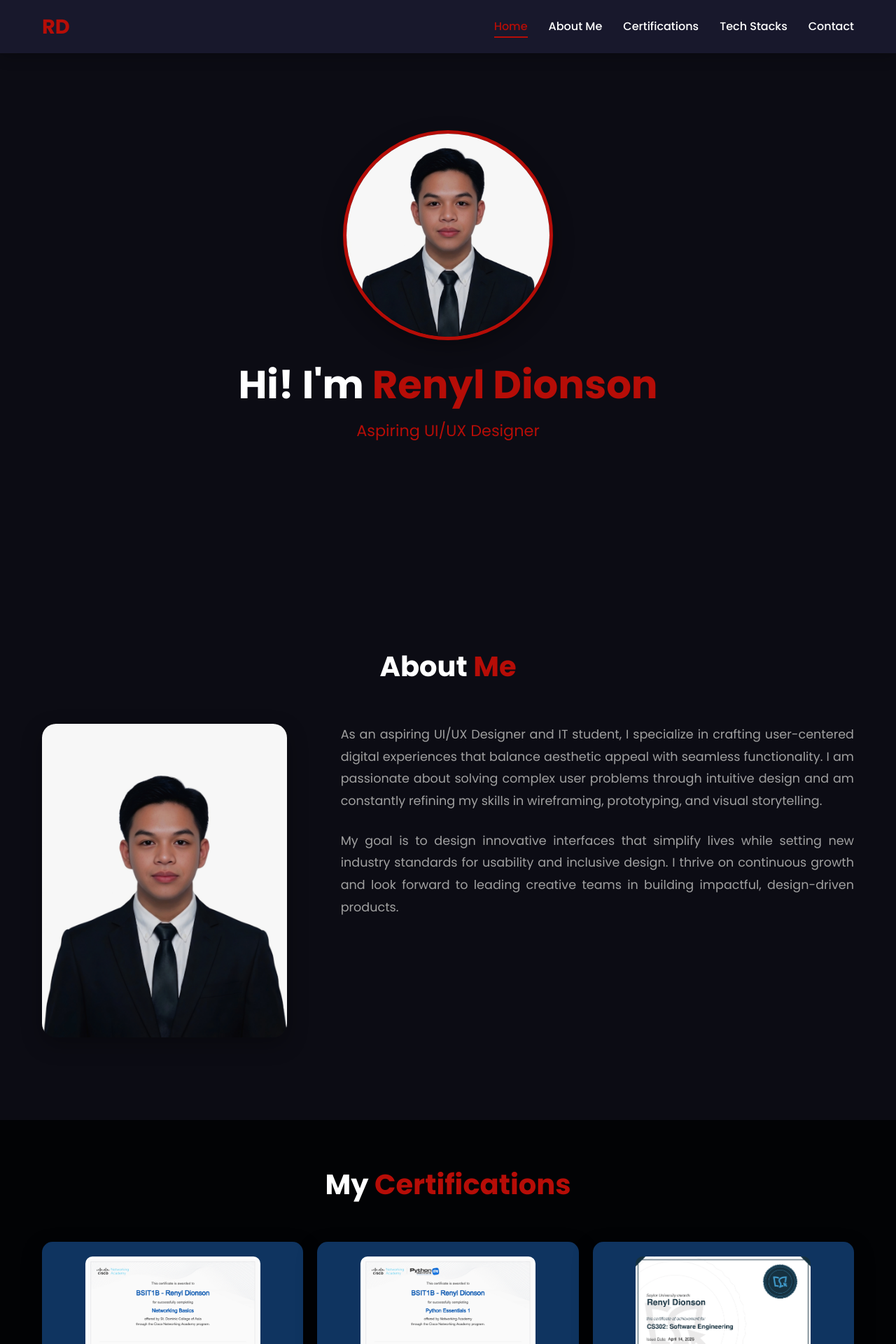
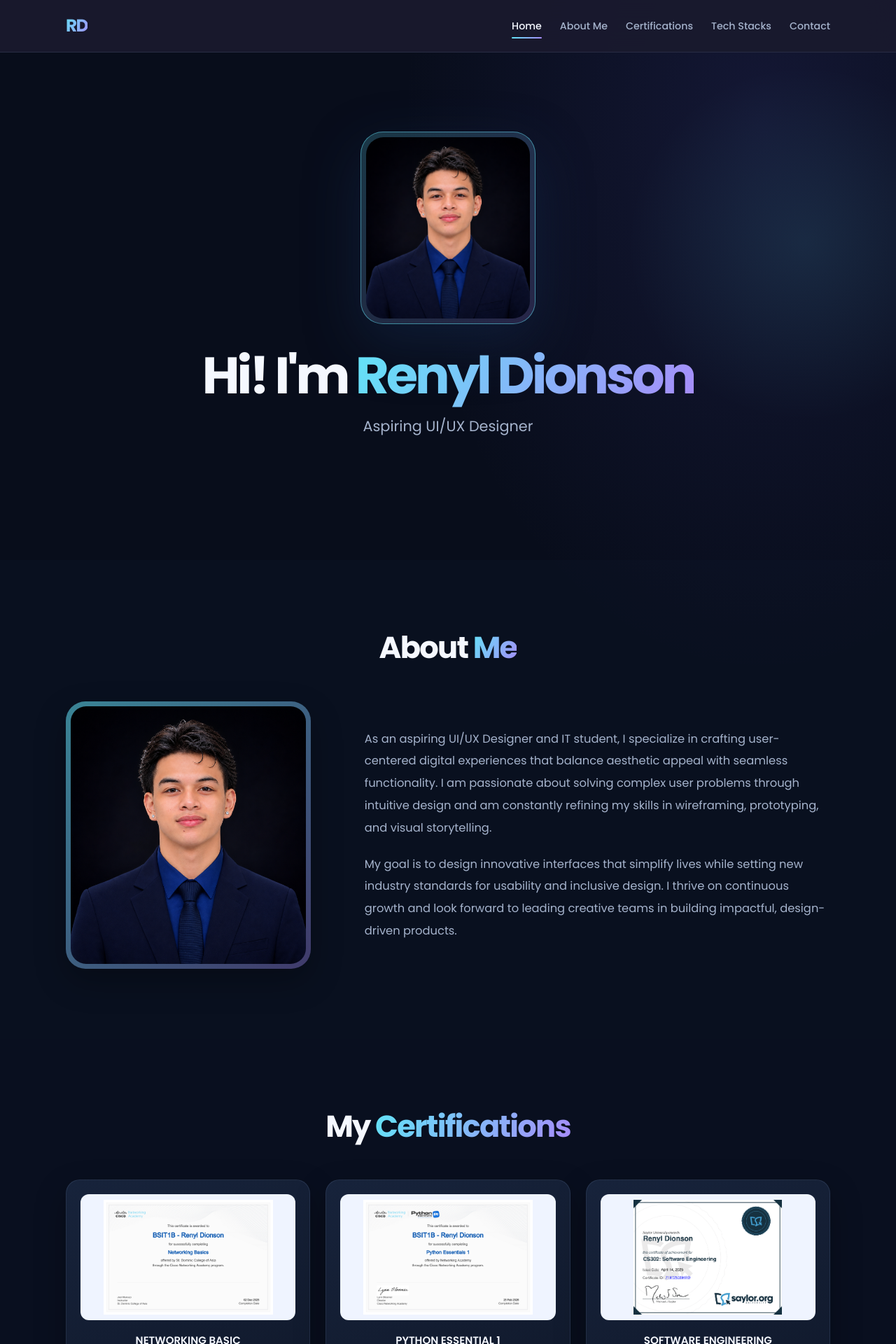
Before and after one commit to renyldionson09/nuxt-portfolio, a Nuxt app: page / in a window 1280 px wide. Shown: the top 1920 px of the page at 70% size. Built offline with nearby package versions, Linux system fonts and the light colour scheme.

Commit message:
Update portfolio design and profile picture

```diff
--- a/app/assets/css/portfolio.css
+++ b/app/assets/css/portfolio.css
@@ -1,617 +1,133 @@
+
 :root {
-  --bg-primary: #0c0c14;
-  --bg-secondary: #020305;
-  --bg-card: #0f3460;
-  --text-primary: #ffffff;
-  --text-secondary: #a0a0a0;
-  --accent: #b60d07;
-  --accent-hover: #b21515;
-  --gradient: linear-gradient(135deg, var(--accent) 0%, #ff6b6b 100%);
-  --shadow: 0 10px 30px rgba(0, 0, 0, 0.3);
-  --transition: all 0.3s ease;
+  --bg-primary: #080d1b;
+  --bg-secondary: #0d1426;
+  --bg-card: #141e35;
+  --text-primary: #f5f8ff;
+  --text-secondary: #a5b3cc;
+  --accent: #62e4f7;
+  --accent-hover: #9af2ff;
+  --violet: #a78bfa;
+  --gradient: linear-gradient(120deg, #62e4f7, #a78bfa);
+  --shadow: 0 18px 45px rgba(0, 0, 0, .28);
+  --transition: all .25s ease;
 }
-
-* {
-  margin: 0;
-  padding: 0;
-  box-sizing: border-box;
-}
-
-html {
-  scroll-behavior: smooth;
-}
-
+* { box-sizing: border-box; margin: 0; padding: 0; }
+html { scroll-behavior: smooth; scroll-padding-top: 95px; }
 body {
   font-family: 'Poppins', sans-serif;
-  background-color: var(--bg-primary);
-  color: var(--text-primary);
-  line-height: 1.6;
-  min-height: 100vh;
+  background: radial-gradient(ellipse 50% 28% at 85% 5%, rgba(91, 84, 205, .14), transparent 80%), var(--bg-primary);
+  color: var(--text-primary); line-height: 1.7; min-height: 100vh;
 }
+a { color: inherit; }
+button { font: inherit; }
+img { max-width: 100%; display: block; }
+::selection { background: #62e4f7; color: #07111c; }
+.container { width: min(1140px, 100%); margin: auto; padding-inline: 24px; }
 
-img {
-  max-width: 100%;
-  display: block;
+/* Navigation */
+.navbar { position: fixed; inset: 0 0 auto; z-index: 1000; background: rgba(8, 13, 27, .82); border-bottom: 1px solid rgba(167, 191, 232, .12); backdrop-filter: blur(18px); }
+.nav-container { width: min(1140px, 100%); margin: auto; padding: 16px 24px; display: flex; align-items: center; justify-content: space-between; gap: 24px; }
+.logo { font-size: 1.55rem; font-weight: 800; letter-spacing: -.07em; text-decoration: none; background: var(--gradient); background-clip: text; -webkit-background-clip: text; color: transparent; }
+.logo:hover { opacity: .85; }
+.nav-menu { display: flex; list-style: none; align-items: center; gap: 26px; }
+.nav-link { color: var(--text-secondary); font-size: .89rem; text-decoration: none; font-weight: 500; position: relative; transition: var(--transition); }
+.nav-link::after { content: ''; position: absolute; left: 0; right: 100%; bottom: -8px; height: 2px; border-radius: 3px; background: var(--gradient); transition: var(--transition); }
+.nav-link:hover, .nav-link.active { color: var(--text-primary); }
+.nav-link:hover::after, .nav-link.active::after { right: 0; }
+.nav-toggle { display: none; border: 1px solid rgba(158, 182, 220, .3); width: 44px; height: 44px; border-radius: 12px; background: #141d33; align-items: center; justify-content: center; cursor: pointer; }
+.hamburger, .hamburger::before, .hamburger::after { display: block; width: 21px; height: 2px; border-radius: 2px; background: white; transition: var(--transition); }
+.hamburger { position: relative; }
+.hamburger::before, .hamburger::after { content: ''; position: absolute; left: 0; }
+.hamburger::before { top: -7px; } .hamburger::after { top: 7px; }
+.nav-toggle.active .hamburger { background: transparent; }
+.nav-toggle.active .hamburger::before { top: 0; transform: rotate(45deg); }
+.nav-toggle.active .hamburger::after { top: 0; transform: rotate(-45deg); }
+
+/* Hero */
+.hero { min-height: 100vh; padding: 130px 24px 90px; display: flex; align-items: center; justify-content: center; position: relative; overflow: hidden; }
+.hero::before { content: ''; position: absolute; pointer-events: none; width: 520px; height: 520px; right: -130px; top: 11%; border-radius: 50%; background: radial-gradient(circle, rgba(98, 228, 247, .10), transparent 69%); }
+.hero-content { width: min(1000px, 100%); display: flex; flex-direction: column; align-items: center; text-align: center; position: relative; z-index: 1; }
+.profile-image { width: 250px; height: 275px; margin-bottom: 32px; padding: 7px; border: 1px solid rgba(98, 228, 247, .5); border-radius: 32px; background: linear-gradient(140deg, rgba(98, 228, 247, .2), rgba(167, 139, 250, .18)); box-shadow: 0 28px 80px rgba(25, 48, 88, .42); transition: var(--transition); }
+.profile-image:hover { transform: translateY(-7px) rotate(-1deg); }
+.profile-image img { width: 100%; height: 100%; object-fit: cover; border-radius: 25px; }
+.hero-title { font-size: clamp(2.3rem, 5.8vw, 4.6rem); line-height: 1.15; letter-spacing: -.055em; font-weight: 700; margin-bottom: 12px; }
+.highlight { background: var(--gradient); background-clip: text; -webkit-background-clip: text; color: transparent; }
+.hero-subtitle { color: var(--text-secondary); font-size: clamp(1rem, 2.2vw, 1.3rem); margin-bottom: 26px; }
+.hero-buttons { display: flex; align-items: center; justify-content: center; flex-wrap: wrap; gap: 14px; }
+.btn { display: inline-flex; align-items: center; justify-content: center; min-height: 48px; padding: 11px 25px; border-radius: 12px; text-decoration: none; font-weight: 600; font-size: .95rem; border: 1px solid transparent; cursor: pointer; transition: var(--transition); }
+.btn:hover { transform: translateY(-3px); }
+.btn-primary { background: var(--gradient); color: #091020; box-shadow: 0 12px 25px rgba(98, 228, 247, .13); }
+.btn-secondary { background: rgba(20, 30, 53, .65); border-color: rgba(145, 165, 205, .35); color: var(--text-primary); }
+.btn-secondary:hover { border-color: var(--accent); }
+
+/* Sections */
+.about-section, .certifications-section, .techstack-section, .contact-section { padding: 100px 0; min-height: auto; }
+.about-section, .techstack-section { background: rgba(15, 23, 42, .33); }
+.section-title { font-size: clamp(1.95rem, 4vw, 2.7rem); line-height: 1.2; letter-spacing: -.04em; text-align: center; margin-bottom: 50px; font-weight: 700; }
+.about-content { display: grid; grid-template-columns: minmax(220px, 350px) 1fr; align-items: center; gap: clamp(24px, 6vw, 80px); }
+.about-image { border-radius: 28px; padding: 7px; background: linear-gradient(135deg, rgba(98, 228, 247, .55), rgba(167, 139, 250, .35)); box-shadow: var(--shadow); }
+.about-image img { width: 100%; border-radius: 22px; object-fit: cover; }
+.about-text { display: flex; flex-direction: column; gap: 20px; }
+.about-paragraph { color: var(--text-secondary); line-height: 1.95; font-size: 1.02rem; }
+
+/* Certification gallery */
+.certifications-section { background: #090f1f; }
+.certifications-grid { display: grid; grid-template-columns: repeat(3, minmax(0, 1fr)); gap: 22px; }
+.certification-card { min-width: 0; padding: 20px; background: linear-gradient(160deg, #17233b, #111a2d); border: 1px solid rgba(146, 175, 225, .13); border-radius: 20px; box-shadow: var(--shadow); transition: var(--transition); text-align: center; }
+.certification-card:hover { transform: translateY(-6px); border-color: rgba(98, 228, 247, .55); box-shadow: 0 18px 50px rgba(19, 82, 133, .24); }
+.cert-image { width: 100%; height: 180px; object-fit: contain; background: #eff4ff; border-radius: 12px; padding: 8px; cursor: zoom-in; margin-bottom: 18px; }
+.cert-title { font-size: .94rem; line-height: 1.5; font-weight: 600; }
+.cert-title a { color: var(--text-primary); text-decoration: none; }
+.cert-title a:hover { color: var(--accent); }
+.modal { display: none; position: fixed; inset: 0; z-index: 9999; background: rgba(0, 4, 13, .94); backdrop-filter: blur(12px); padding: 70px 20px 30px; align-items: center; justify-content: center; flex-direction: column; }
+.modal.active { display: flex; }
+.modal-content { max-width: min(100%, 950px); max-height: 75vh; object-fit: contain; border-radius: 14px; }
+.modal-close { position: absolute; top: 15px; right: 25px; color: white; font-size: 46px; line-height: 1; cursor: pointer; }
+.modal-caption { text-align: center; color: var(--text-secondary); margin-top: 15px; }
+
+/* Tech stack */
+.tech-categories { display: grid; grid-template-columns: repeat(2, minmax(0, 1fr)); gap: 24px; }
+.tech-category { padding: 30px; border-radius: 22px; background: linear-gradient(145deg, #141f37, #10192c); border: 1px solid rgba(146, 175, 225, .14); }
+.category-title { font-size: 1.15rem; font-weight: 600; color: var(--text-primary); margin-bottom: 23px; padding-bottom: 17px; border-bottom: 1px solid rgba(146, 175, 225, .14); }
+.tech-grid { display: grid; grid-template-columns: repeat(auto-fit, minmax(100px, 1fr)); gap: 14px; }
+.tech-item { display: flex; flex-direction: column; align-items: center; justify-content: center; gap: 12px; padding: 22px 12px; background: #0c1528; border: 1px solid rgba(146, 175, 225, .1); border-radius: 15px; transition: var(--transition); }
+.tech-item:hover { transform: translateY(-5px); border-color: rgba(98, 228, 247, .45); background: #162541; }
+.tech-item img { width: 47px; height: 47px; object-fit: contain; }
+.tech-item span { text-align: center; color: var(--text-secondary); font-size: .85rem; }
+
+/* Contact */
+.contact-section { background: radial-gradient(ellipse 45% 55% at 50% 100%, rgba(100, 76, 180, .13), transparent 100%); }
+.contact-content { width: min(680px, 100%); margin: auto; }
+.contact-info { text-align: center; padding: clamp(24px, 5vw, 45px); border-radius: 25px; background: linear-gradient(140deg, #141f38, #0e182e); border: 1px solid rgba(146, 175, 225, .18); }
+.contact-info h2 { font-size: 1.6rem; margin-bottom: 12px; }
+.contact-info p { color: var(--text-secondary); margin-bottom: 28px; }
+.contact-links { display: flex; flex-wrap: wrap; justify-content: center; gap: 14px; }
+.contact-link { display: inline-flex; align-items: center; justify-content: center; gap: 12px; padding: 14px 24px; background: #1c2b49; border: 1px solid rgba(146, 175, 225, .2); border-radius: 12px; color: var(--text-primary); text-decoration: none; transition: var(--transition); font-weight: 500; }
+.contact-link:hover { transform: translateY(-4px); border-color: var(--accent); color: var(--accent); }
+.contact-link i { font-size: 1.3rem; }
+
+/* Small screens */
+@media (max-width: 850px) {
+  .nav-toggle { display: flex; }
+  .nav-menu { position: absolute; top: 76px; left: 16px; right: 16px; display: none; padding: 22px; border: 1px solid rgba(146, 175, 225, .2); border-radius: 16px; flex-direction: column; gap: 18px; align-items: stretch; background: #101a2e; box-shadow: var(--shadow); }
+  .nav-menu.active { display: flex; }
+  .nav-link { display: block; padding: 8px; }
+  .about-content { grid-template-columns: 1fr; }
+  .about-image { max-width: 320px; margin: auto; }
+  .certifications-grid { grid-template-columns: repeat(2, minmax(0, 1fr)); }
+  .tech-categories { grid-template-columns: 1fr; }
 }
-
-.container {
-  max-width: 1200px;
-  margin: 0 auto;
-  padding: 0 20px;
+@media (max-width: 560px) {
+  .container { padding-inline: 18px; }
+  .nav-container { padding: 12px 18px; }
+  .hero { padding: 110px 18px 70px; }
+  .profile-image { width: 205px; height: 230px; }
+  .about-section, .certifications-section, .techstack-section, .contact-section { padding: 72px 0; }
+  .section-title { margin-bottom: 32px; }
+  .certifications-grid { grid-template-columns: 1fr; }
+  .cert-image { height: 205px; }
+  .tech-category { padding: 22px; }
+  .contact-link { flex: 1 1 150px; }
 }
-
-.navbar {
-  position: fixed;
-  top: 0;
-  left: 0;
-  right: 0;
-  background: rgba(34, 34, 34, 0.95);
-  backdrop-filter: blur(10px);
-  z-index: 1000;
-  padding: 15px 0;
-  box-shadow: 0 2px 20px rgba(0, 0, 0, 0.3);
-}
-
-.nav-container {
-  max-width: 1200px;
-  margin: 0 auto;
-  padding: 0 20px;
-  display: flex;
-  justify-content: space-between;
-  align-items: center;
-}
-
-.logo {
-  font-size: 1.8rem;
-  font-weight: 700;
-  color: var(--accent);
-  text-decoration: none;
-  transition: var(--transition);
-}
-
-.logo:hover {
-  color: var(--gradient);
-  transform: scale(1.05);
-}
-
-.nav-menu {
-  display: flex;
-  list-style: none;
-  gap: 30px;
-}
-
-.nav-link {
-  color: var(--text-primary);
-  text-decoration: none;
-  font-weight: 500;
-  font-size: 1rem;
-  position: relative;
-  transition: var(--transition);
-  padding: 5px 0;
-}
-
-.nav-link::after {
-  content: '';
-  position: absolute;
-  bottom: 0;
-  left: 0;
-  width: 0;
-  height: 2px;
-  background: var(--accent);
-  transition: var(--transition);
-}
-
-.nav-link:hover::after,
-.nav-link.active::after {
-  width: 100%;
-}
-
-.nav-link:hover,
-.nav-link.active {
-  color: var(--accent);
-}
-
-.nav-toggle {
-  display: none;
-  background: none;
-  border: none;
-  cursor: pointer;
-  padding: 10px;
-}
-
-.hamburger {
-  display: block;
-  width: 25px;
-  height: 3px;
-  background: var(--text-primary);
-  position: relative;
-  transition: var(--transition);
-}
-
-.hamburger::before,
-.hamburger::after {
-  content: '';
-  position: absolute;
-  width: 25px;
-  height: 3px;
-  background: var(--text-primary);
-  transition: var(--transition);
-}
-
-.hamburger::before {
-  top: -8px;
-}
-
-.hamburger::after {
-  top: 8px;
-}
-
-.hero {
-  min-height: 100vh;
-  display: flex;
-  align-items: center;
-  justify-content: center;
-  text-align: center;
-  padding: 100px 20px 50px;
-  background: var(--bg-primary);
-}
-
-.hero-content {
-  max-width: 800px;
-}
-
-.profile-image {
-  width: 280px;
-  height: 280px;
-  margin: 0 auto 30px;
-  border-radius: 50%;
-  overflow: hidden;
-  border: 5px solid var(--accent);
-  box-shadow: var(--shadow);
-  transition: var(--transition);
-}
-
-.profile-image:hover {
-  transform: scale(1.05);
-  box-shadow: 0 15px 40px rgba(233, 69, 96, 0.3);
-}
-
-.profile-image img {
-  width: 100%;
-  height: 100%;
-  object-fit: cover;
-}
-
-.hero-title {
-  font-size: 3rem;
-  font-weight: 700;
-  margin-bottom: 15px;
-  line-height: 1.2;
-}
-
-.highlight {
-  color: var(--accent);
-}
-
-.hero-subtitle {
-  font-size: 1.4rem;
-  color: var(--accent);
-  margin-bottom: 30px;
-  font-weight: 400;
-}
-
-.hero-buttons {
-  display: flex;
-  gap: 20px;
-  justify-content: center;
-  flex-wrap: wrap;
-}
-
-.btn {
-  display: inline-block;
-  padding: 14px 35px;
-  border-radius: 50px;
-  text-decoration: none;
-  font-weight: 600;
-  font-size: 1rem;
-  transition: var(--transition);
-  cursor: pointer;
-  border: none;
-}
-
-.btn-primary {
-  background: var(--gradient);
-  color: var(--text-primary);
-  box-shadow: 0 5px 20px rgba(233, 69, 96, 0.4);
-}
-
-.btn-primary:hover {
-  transform: translateY(-3px);
-  box-shadow: 0 8px 25px rgba(233, 69, 96, 0.5);
-}
-
-.btn-secondary {
-  background: transparent;
-  color: var(--text-primary);
-  border: 2px solid var(--accent);
-}
-
-.btn-secondary:hover {
-  background: var(--accent);
-  transform: translateY(-3px);
-}
-
-.section-title {
-  font-size: 2.5rem;
-  text-align: center;
-  margin-bottom: 50px;
-  font-weight: 700;
-}
-
-.about-section,
-.certifications-section,
-.techstack-section,
-.contact-section {
-  min-height: 100vh;
-  padding: 120px 20px 80px;
-}
-
-.about-content {
-  display: grid;
-  grid-template-columns: 1fr 2fr;
-  gap: 60px;
-  align-items: start;
-}
-
-.about-image {
-  width: 100%;
-  max-width: 350px;
-  border-radius: 20px;
-  overflow: hidden;
-  box-shadow: var(--shadow);
-}
-
-.about-image img {
-  width: 100%;
-  height: auto;
-  display: block;
-}
-
-.about-text {
-  display: flex;
-  flex-direction: column;
-  gap: 25px;
-}
-
-.about-paragraph {
-  font-size: 1.1rem;
-  color: var(--text-secondary);
-  line-height: 1.8;
-  text-align: justify;
-}
-
-.certifications-section {
-  padding: 60px 20px;
-  background-color: var(--bg-secondary);
-  color: var(--text-primary);
-  text-align: center;
-}
-
-.certifications-grid {
-  display: grid;
-  grid-template-columns: repeat(auto-fit, minmax(300px, 1fr));
-  gap: 20px;
-}
-
-.certification-card {
-  background-color: var(--bg-card);
-  padding: 20px;
-  border-radius: 15px;
-  box-shadow: var(--shadow);
-  transition: all 0.4s cubic-bezier(0.175, 0.885, 0.32, 1.275);
-  cursor: pointer;
-  border: 1px solid transparent;
-}
-
-.certification-card:hover {
-  transform: translateY(-10px) scale(1.03);
-  box-shadow: 0 15px 30px rgba(0, 212, 255, 0.2);
-  border-color: var(--accent);
-}
-
-.cert-image {
-  width: 80%;
-  max-width: 250px;
-  height: auto;
-  display: block;
-  margin: 0 auto 15px auto;
-  border-radius: 10px;
-  cursor: pointer;
-  transition: transform 0.3s ease;
-}
-
-.cert-image:hover {
-  transform: scale(1.05);
-}
-
-.cert-title {
-  font-size: 1.5rem;
-  margin-bottom: 10px;
-}
-
-.cert-title a {
-  color: inherit;
-  text-decoration: none;
-}
-
-.cert-title a:hover {
-  opacity: 0.7;
-}
-
-.modal {
-  display: none;
-  position: fixed;
-  top: 0;
-  left: 0;
-  width: 100%;
-  height: 100%;
-  background-color: rgba(0, 0, 0, 0.95);
-  z-index: 99999;
-  justify-content: center;
-  align-items: center;
-  flex-direction: column;
-}
-
-.modal.active {
-  display: flex;
-}
-
-.modal-content {
-  max-width: 90%;
-  max-height: 80vh;
-  border: 2px solid #fff;
-  border-radius: 10px;
-  object-fit: contain;
-}
-
-.modal-close {
-  position: absolute;
-  top: 20px;
-  right: 30px;
-  color: white;
-  font-size: 50px;
-  cursor: pointer;
-}
-
-.tech-categories {
-  display: flex;
-  flex-direction: column;
-  gap: 50px;
-}
-
-.tech-category {
-  background: var(--bg-secondary);
-  padding: 40px;
-  border-radius: 20px;
-  box-shadow: var(--shadow);
-}
-
-.category-title {
-  font-size: 1.5rem;
-  color: var(--accent);
-  margin-bottom: 30px;
-  padding-bottom: 15px;
-  border-bottom: 2px solid var(--bg-card);
-}
-
-.tech-grid {
-  display: grid;
-  grid-template-columns: repeat(auto-fit, minmax(100px, 1fr));
-  gap: 25px;
-}
-
-.tech-item {
-  display: flex;
-  flex-direction: column;
-  align-items: center;
-  gap: 12px;
-  padding: 20px;
-  background: var(--bg-card);
-  border-radius: 15px;
-  transition: var(--transition);
-}
-
-.tech-item:hover {
-  transform: translateY(-5px);
-  background: rgba(233, 69, 96, 0.1);
-}
-
-.tech-item img {
-  width: 60px;
-  height: 60px;
-  object-fit: contain;
-}
-
-.tech-item span {
-  font-size: 0.9rem;
-  color: var(--text-secondary);
-  text-align: center;
-}
-
-.contact-content {
-  max-width: 600px;
-  margin: 0 auto;
-  text-align: center;
-}
-
-.contact-info h2 {
-  font-size: 1.8rem;
-  margin-bottom: 20px;
-}
-
-.contact-info p {
-  color: var(--text-secondary);
-  margin-bottom: 40px;
-  font-size: 1.1rem;
-}
-
-.contact-links {
-  display: flex;
-  justify-content: center;
-  gap: 30px;
-  flex-wrap: wrap;
-}
-
-.contact-link {
-  display: flex;
-  align-items: center;
-  gap: 12px;
-  padding: 20px 40px;
-  background: rgb(133, 132, 132);
-  border-radius: 15px;
-  text-decoration: none;
-  color: var(--text-primary);
-  font-weight: 500;
-  transition: var(--transition);
-  box-shadow: var(--shadow);
-}
-
-.contact-link:hover {
-  background: var(--bg-card);
-  transform: translateY(-5px);
-}
-
-.contact-link i {
-  font-size: 1.5rem;
-}
-
-@media (max-width: 768px) {
-  .nav-toggle {
-    display: block;
-  }
-
-  .nav-menu {
-    position: fixed;
-    top: 70px;
-    left: -100%;
-    width: 100%;
-    height: calc(100vh - 70px);
-    flex-direction: column;
-    background: var(--bg-primary);
-    padding: 40px 20px;
-    gap: 20px;
-    transition: var(--transition);
-    align-items: center;
-  }
-
-  .nav-menu.active {
-    left: 0;
-  }
-
-  .nav-toggle.active .hamburger {
-    background: transparent;
-  }
-
-  .nav-toggle.active .hamburger::before {
-    transform: rotate(45deg);
-    top: 0;
-  }
-
-  .nav-toggle.active .hamburger::after {
-    transform: rotate(-45deg);
-    top: 0;
-  }
-
-  .hero-title {
-    font-size: 2.2rem;
-  }
-
-  .hero-subtitle {
-    font-size: 1.1rem;
-  }
-
-  .profile-image {
-    width: 220px;
-    height: 220px;
-  }
-
-  .section-title {
-    font-size: 2rem;
-  }
-
-  .about-content {
-    grid-template-columns: 1fr;
-    gap: 40px;
-  }
-
-  .about-image {
-    max-width: 280px;
-    margin: 0 auto;
-  }
-
-  .tech-category {
-    padding: 25px;
-  }
-
-  .tech-item img {
-    width: 50px;
-    height: 50px;
-  }
-}
-
-@media (max-width: 320px) {
-  .hero-title {
-    font-size: 1.8rem;
-  }
-
-  .hero-subtitle {
-    font-size: 1rem;
-  }
-
-  .profile-image {
-    width: 180px;
-    height: 180px;
-  }
-
-  .hero-buttons {
-    flex-direction: column;
-    gap: 15px;
-  }
-
-  .btn {
-    width: 100%;
-    text-align: center;
-  }
-
-  .section-title {
-    font-size: 1.6rem;
-  }
-
-  .certifications-grid {
-    grid-template-columns: 1fr;
-  }
-
-  .tech-grid {
-    grid-template-columns: repeat(2, 1fr);
-  }
-
-  .contact-link {
-    width: 100%;
-    justify-content: center;
-  }
-}
-
-@media (min-width: 1024px) {
-  .hero-title {
-    font-size: 3.5rem;
-  }
-
-  .profile-image {
-    width: 300px;
-    height: 300px;
-  }
-
-  .certifications-grid {
-    grid-template-columns: repeat(3, 1fr);
-  }
-}
+@media (prefers-reduced-motion: reduce) { *, *::before, *::after { scroll-behavior: auto !important; transition-duration: .01ms !important; } }
--- a/app/pages/index.vue
+++ b/app/pages/index.vue
@@ -150,7 +150,7 @@ useHead({
       <section id="home" class="hero">
         <div class="hero-content">
           <div class="profile-image">
-            <img src="/image3.jpg" alt="Renyl Dionson - Professional Portrait" />
+            <img src="/image3.png" alt="Renyl Dionson - Professional Portrait" />
           </div>
           <h1 class="hero-title">Hi! I'm <span class="highlight">Renyl Dionson</span></h1>
           <p class="hero-subtitle">Aspiring UI/UX Designer</p>
@@ -163,7 +163,7 @@ useHead({
 
           <div class="about-content">
             <div class="about-image">
-              <img src="/image3.jpg" alt="Renyl Dionson" />
+              <img src="/image3.png" alt="Renyl Dionson" />
             </div>
 
             <div class="about-text">
```
Also changed, not shown: public/image3.jpg (deleted), public/image3.png (added).
